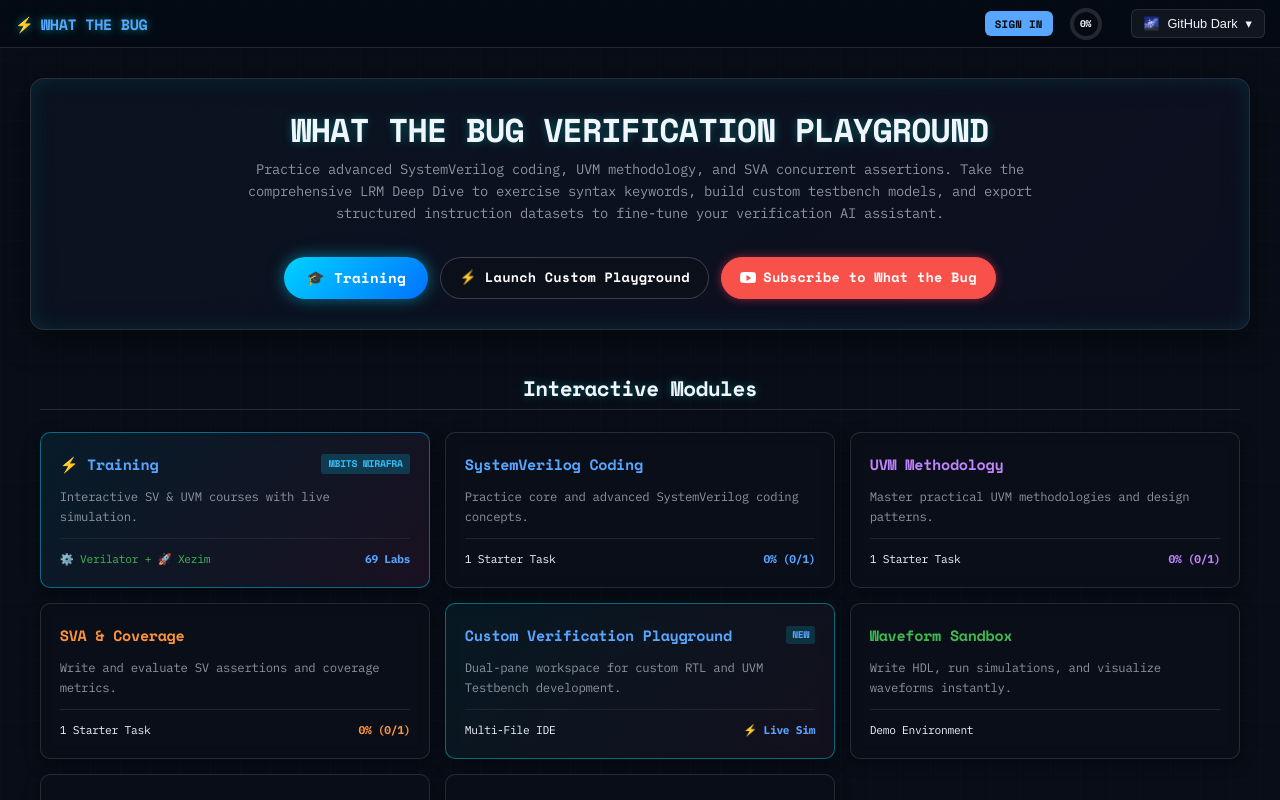
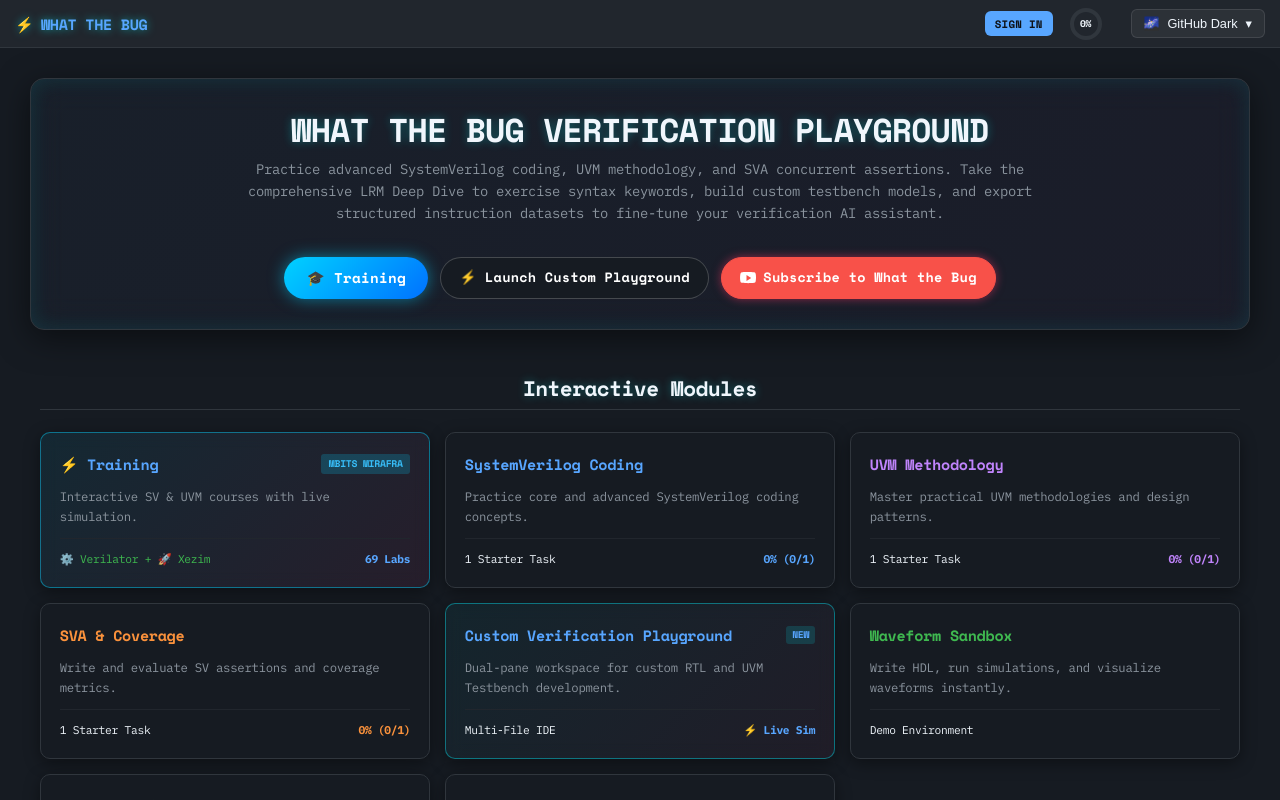
Before and after one commit to rpjayaraman/WTB, a plain HTML site: page index.html in a window 1280 px wide. Drawn offline with nearby package versions, Linux system fonts and the light colour scheme.

Commit message:
Fix: Map IDE theme variables to legacy UI background variables to restore correct visibility across all themes

```diff
--- a/common.css
+++ b/common.css
@@ -53,6 +53,18 @@
     --t-fast: 0.15s;
     --t-normal: 0.25s;
     --ease-out: cubic-bezier(0.22, 1, 0.36, 1);
+}
+
+/* ── Map new Theme System to Legacy UI Variables ── */
+[data-theme] {
+    --bg-void: var(--bg-base);
+    --bg-primary: var(--bg-surface);
+    --bg-secondary: var(--bg-elevated);
+    --bg-card: var(--bg-surface);
+    --bg-card-hover: var(--bg-elevated);
+    --bg-code: var(--bg-editor);
+    --bg-input: var(--bg-elevated);
+    --border-color: var(--border-medium);
 }
 
 /* ── Light Theme (Warm Cream) ───────────────────────────────── */
```
